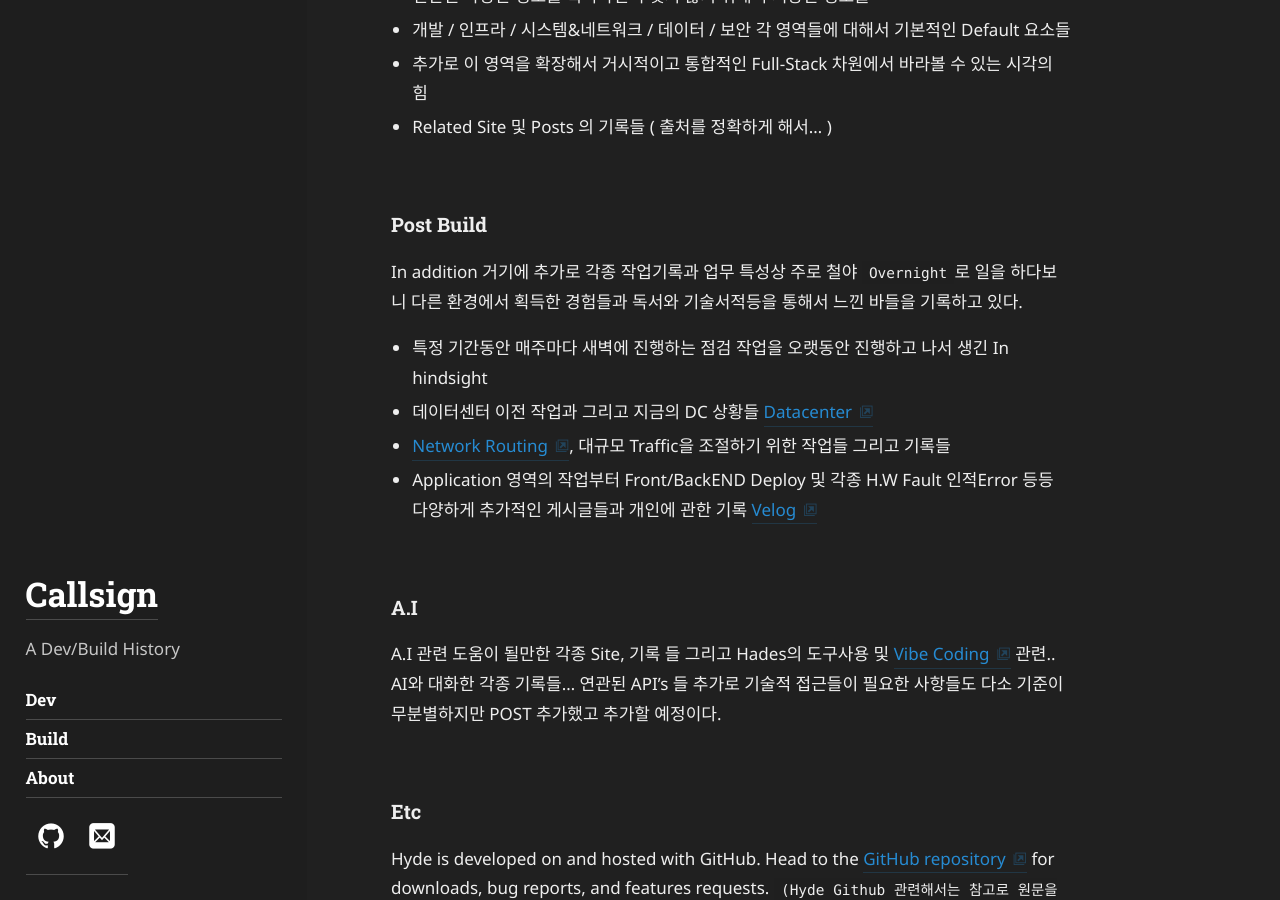
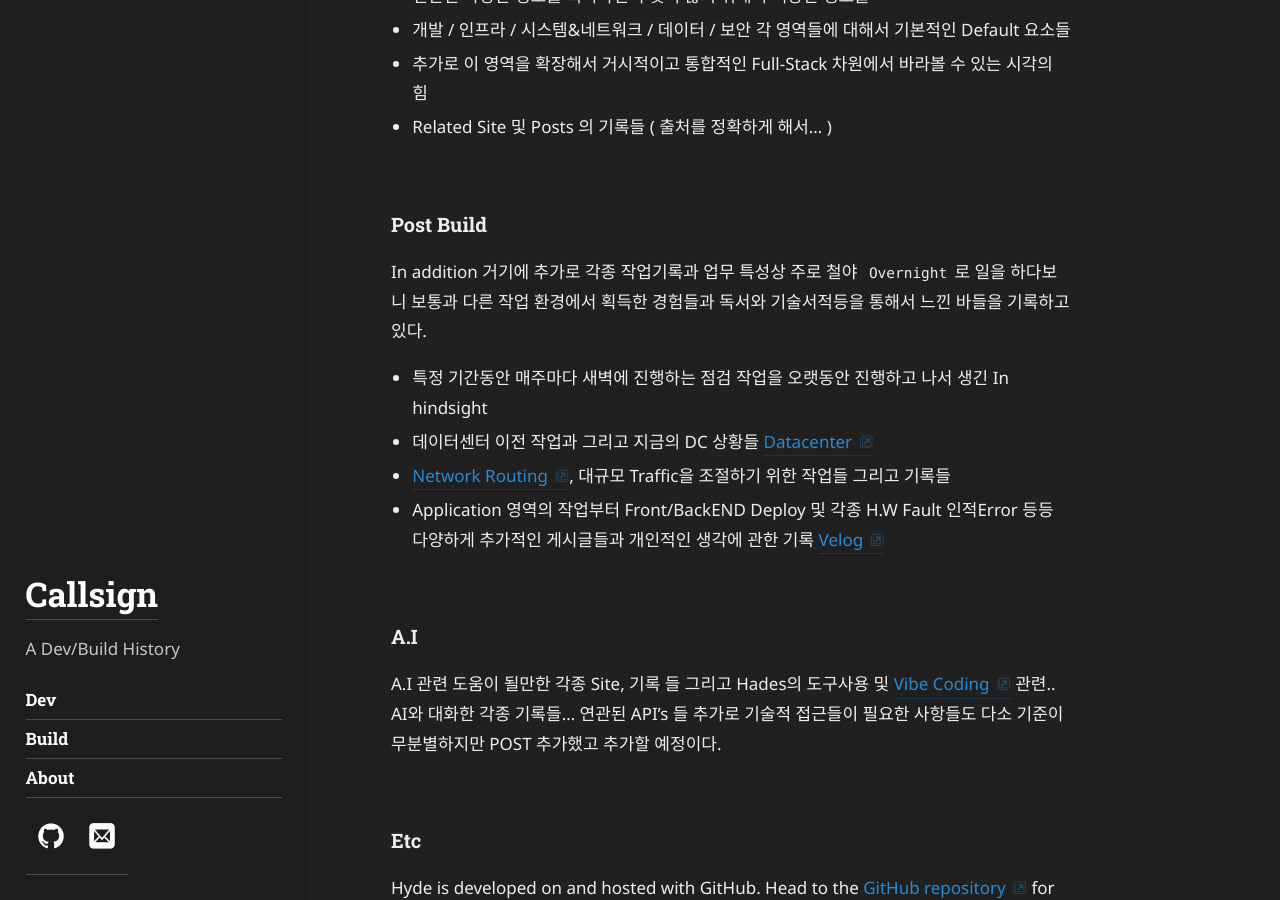
Before and after one commit to callsign88/callsign88.github.io, a Jekyll site: the page built from _posts/2025-01-28-introducing-hyde.md, in a window 1280 px wide and 900 px high, scrolled down 816 px. Built offline with Jekyll 4.4.1, drawn with Linux system fonts in a browser that asks for light colours; some web fonts are replaced.

Commit message:
Refine text in introducing-hyde post

```diff
--- a/_posts/2025-01-28-introducing-hyde.md
+++ b/_posts/2025-01-28-introducing-hyde.md
@@ -27,12 +27,12 @@ Dev는 블로그에 대한 간단한 정의들.. 여러 범주 Category 에 대
 
 ### Post Build
 
-In addition 거기에 추가로 각종 작업기록과 업무 특성상 주로 철야 `Overnight`로 일을 하다보니 다른 환경에서 획득한 경험들과 독서와 기술서적등을 통해서 느낀 바들을 기록하고 있다.
+In addition 거기에 추가로 각종 작업기록과 업무 특성상 주로 철야 `Overnight`로 일을 하다보니 보통과 다른 작업 환경에서 획득한 경험들과 독서와 기술서적등을 통해서 느낀 바들을 기록하고 있다.
 
 * 특정 기간동안 매주마다 새벽에 진행하는 점검 작업을 오랫동안 진행하고 나서 생긴 In hindsight
 * 데이터센터 이전 작업과 그리고 지금의 DC 상황들 [Datacenter](https://www.datacenterdynamics.com/en/)
 * [Network Routing](https://community.cisco.com/t5/networking-knowledge-base/dynamic-routing-protocols-ospf-eigrp-ripv2-is-is-bgp/tac-p/4513173), 대규모 Traffic을 조절하기 위한 작업들 그리고 기록들
-* Application 영역의 작업부터 Front/BackEND Deploy 및 각종 H.W Fault 인적Error 등등 다양하게 추가적인 게시글들과 개인에 관한 기록 [Velog](https://velog.io/@callsign88/series)
+* Application 영역의 작업부터 Front/BackEND Deploy 및 각종 H.W Fault 인적Error 등등 다양하게 추가적인 게시글들과 개인적인 생각에 관한 기록 [Velog](https://velog.io/@callsign88/series)
 
 ### A.I
 
```
